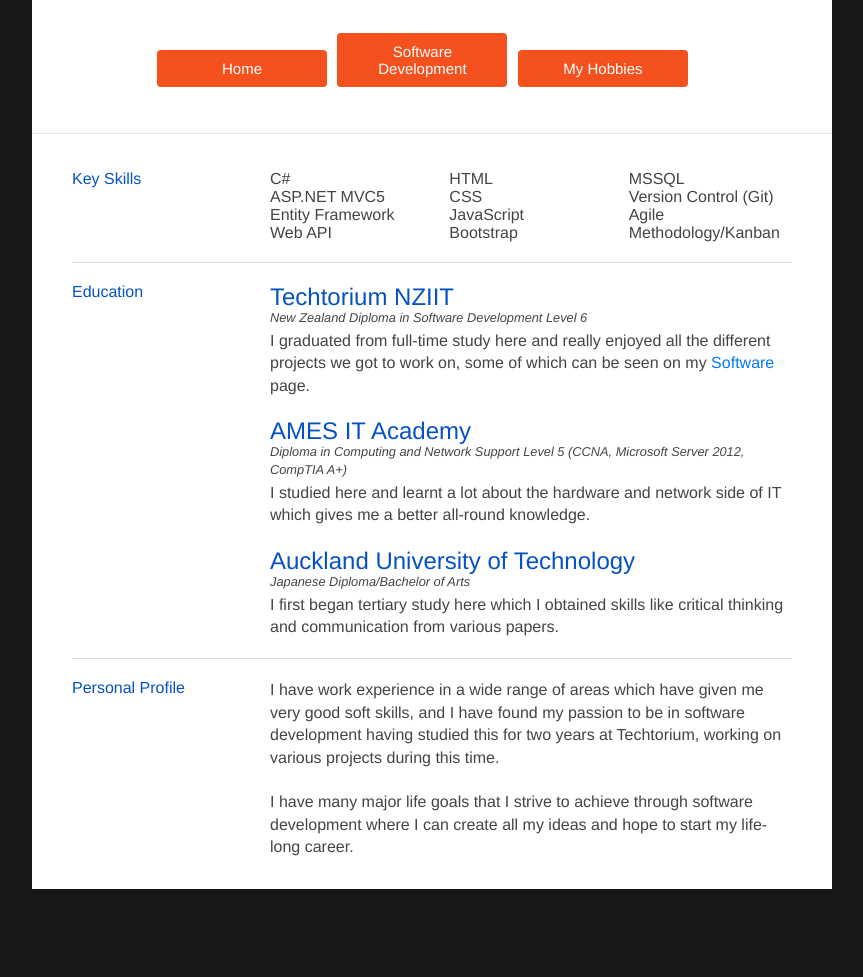
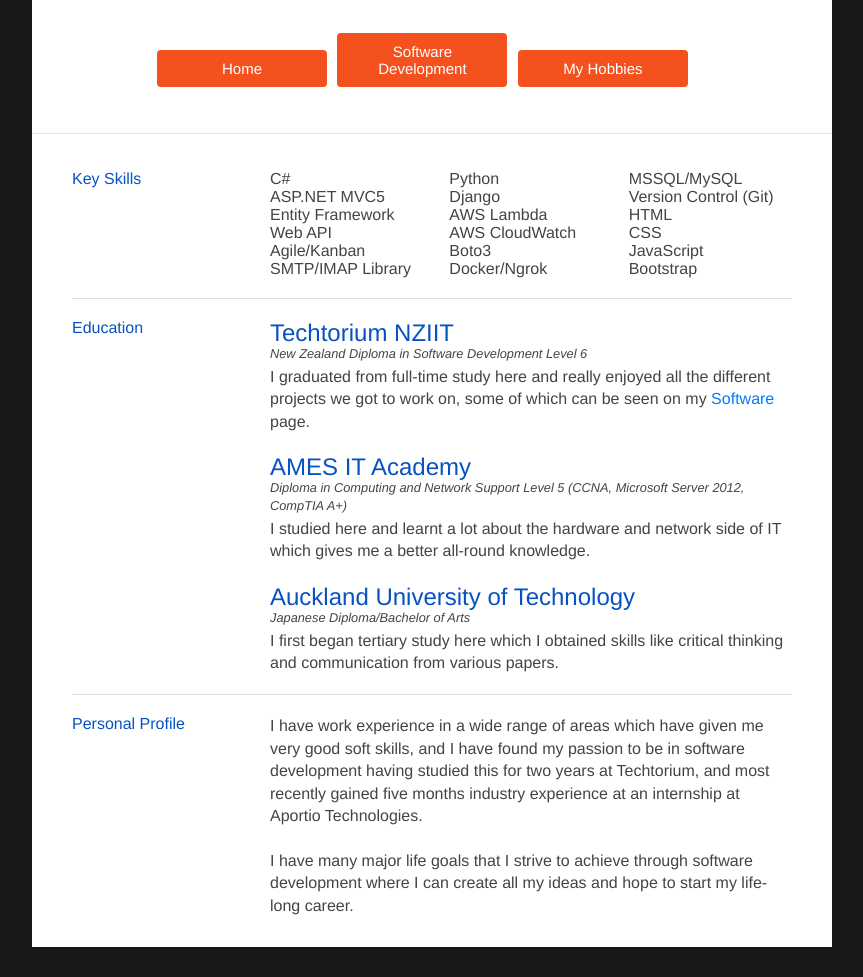
Before and after one commit to JTD2017/josephdavey, a plain HTML site: page index.html in a window 1280 px wide. Shown: the part 531-1508 px from the top of the page, without its empty margins (208-1071 px from the left). Before the commit the page ends 1450 px from the top, so only its background shows below. Drawn offline with nearby package versions, Linux system fonts and the light colour scheme.

Commit message:
updated skills

```diff
--- a/index.html
+++ b/index.html
@@ -60,14 +60,20 @@
 						<li>ASP.NET MVC5</li>
 						<li>Entity Framework</li>
 						<li>Web API</li>
+						<li>Agile/Kanban</li>
+						<li>SMTP/IMAP Library</li>
+						<li>Python</li>
+						<li>Django</li>
+						<li>AWS Lambda</li>
+						<li>AWS CloudWatch</li>
+						<li>Boto3</li>
+						<li>Docker/Ngrok</li>
+						<li>MSSQL/MySQL</li>
+						<li>Version Control (Git)</li>
 						<li>HTML</li>
 						<li>CSS</li>
 						<li>JavaScript</li>
 						<li>Bootstrap</li>
-						<li>MSSQL</li>
-						<li>Version Control (Git)</li>
-						<li>Agile Methodology/Kanban</li>
-
 					</ul>
 				</div>
 				<div class="clear"></div>
@@ -117,7 +123,7 @@
 					<div class="sectionContent">
 						<p>I have work experience in a wide range of areas which have given me very good soft skills,
 							and I have found my passion to be in software development having studied this for two years
-							at Techtorium, working on various projects during this time.
+							at Techtorium, and most recently gained five months industry experience at an internship at Aportio Technologies.
 							<br><br>
 							I have many major life goals that I strive to achieve through software development
 							where I can create all my ideas and hope to start my life-long career.
```
Also changed, not shown: SoftwarePage2.html (+3 -0 lines).
